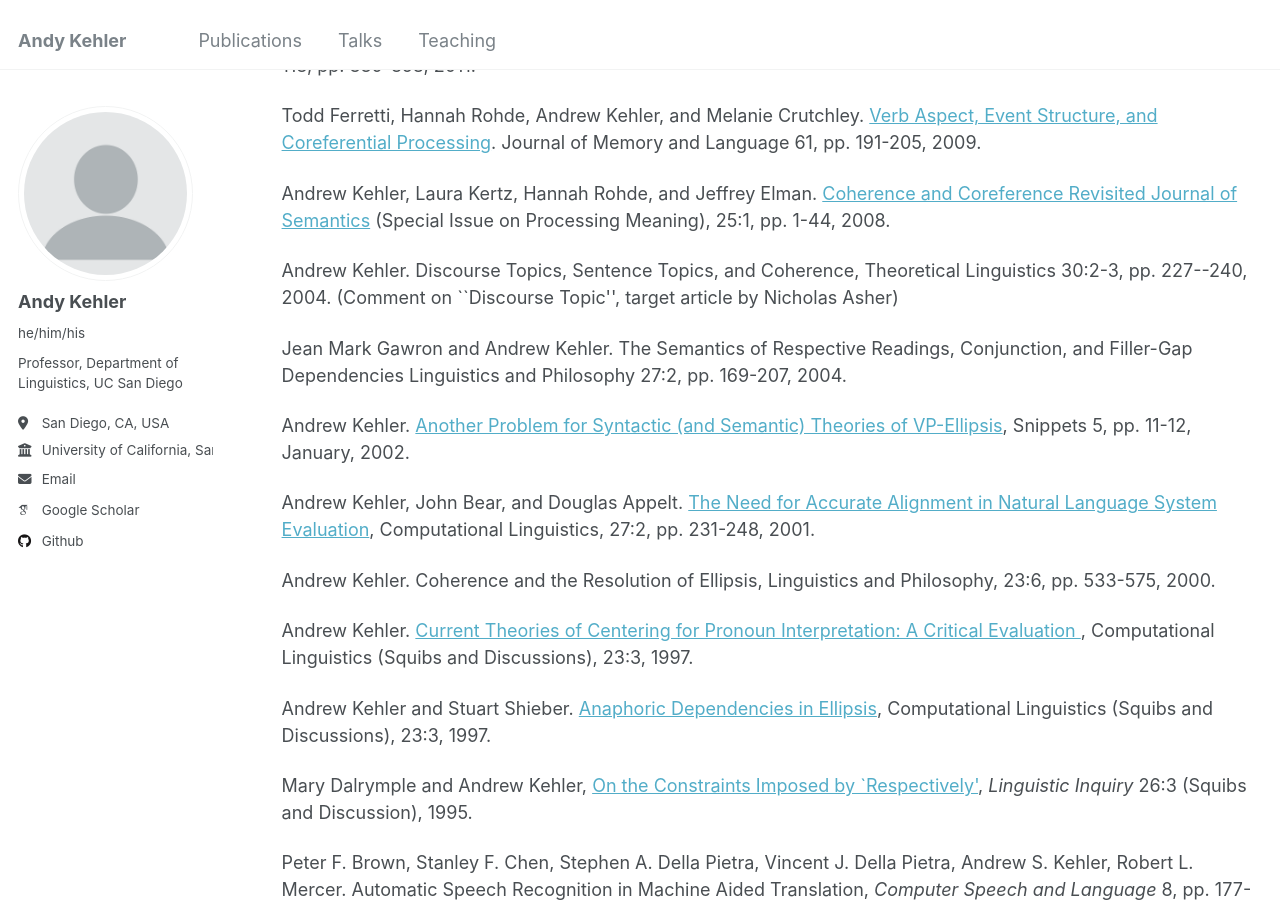
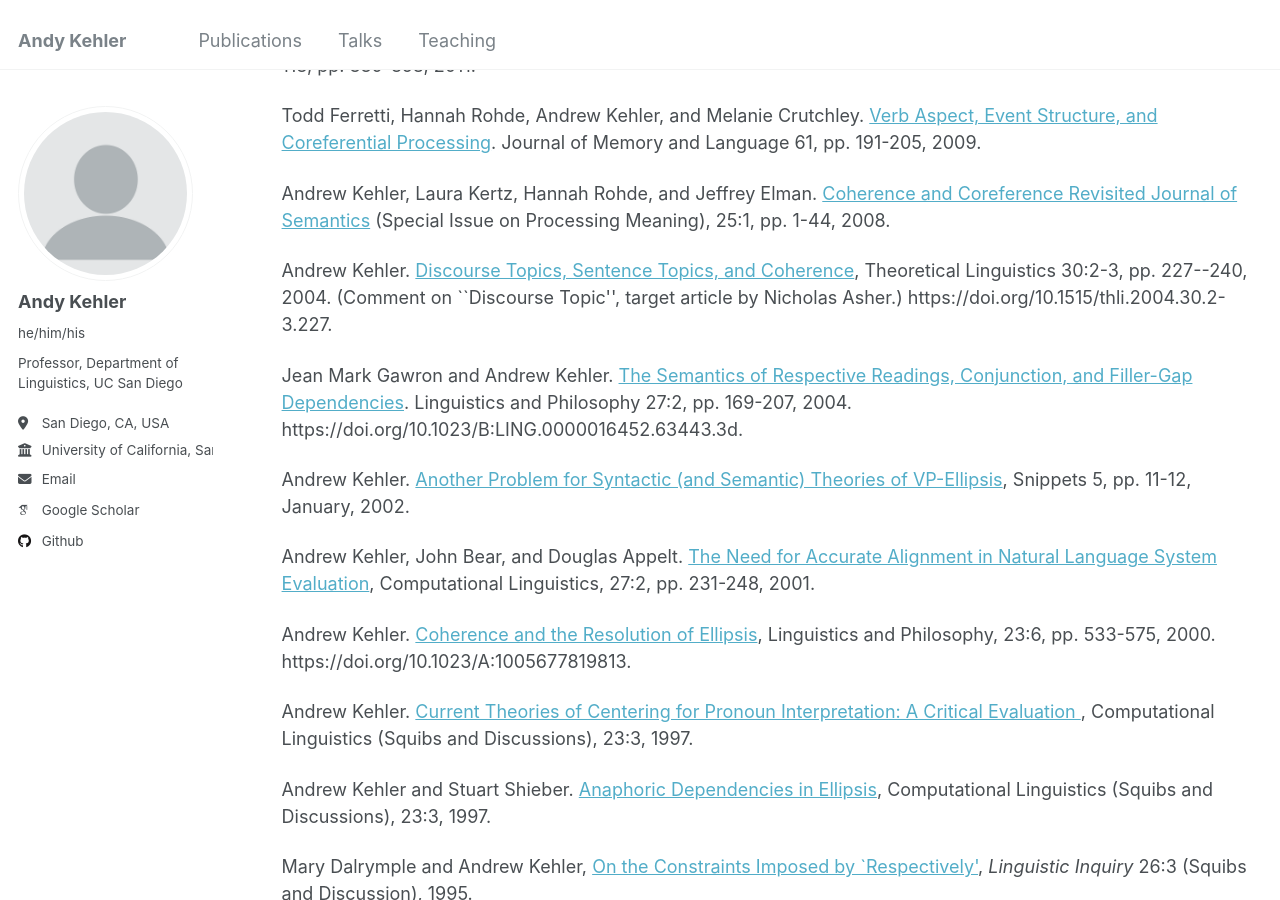
Before and after one commit to akehler/akehler.github.io, a Jekyll site: the page built from _pages/publications.html, in a window 1280 px wide and 900 px high, scrolled down 1416 px. Built offline with Jekyll 4.4.1, drawn with Linux system fonts in a browser that asks for light colours; some web fonts are replaced; part of the change alters nothing that is shown.

Commit message:
Update publications.html

```diff
--- a/_pages/publications.html
+++ b/_pages/publications.html
@@ -82,7 +82,7 @@ Andrew Kehler and Hannah Rohde.  <a ref="https://www.tandfonline.com/doi/abs/10.
 
   <p>
 Mieko Ueno and Andrew Kehler. <a href="https://www.degruyter.com/document/doi/10.1515/ling-2016-0027/html">Grammatical and Pragmatic Factors in
-  Japanese Pronoun Interpretation </a>. <i>Linguistics</i>
+  Japanese Pronoun Interpretation</a>. <i>Linguistics</i>
  54, 1165-1221, 2016.
 
   <p>
@@ -94,7 +94,7 @@ Hannah Rohde and Andrew Kehler. <a href="https://www.tandfonline.com/doi/full/10
   <p>
 
   Andrew Kehler and Hannah Rohde.  <a href="https://www.degruyter.com/document/doi/10.1515/tl-2013-0019/html">Aspects of
-  a Theory of Pronoun Interpretation </a>. <i>Theoretical Linguistics</i>
+  a Theory of Pronoun Interpretation</a>. <i>Theoretical Linguistics</i>
    (response to commentaries), 39(3-4), pp. 295-309, 2013.
 
 <p>
@@ -127,19 +127,19 @@ Revisited Journal of
 Semantics</a> (Special Issue on Processing Meaning), 25:1, pp. 1-44, 2008.
 
 <p>
-Andrew Kehler. Discourse Topics, Sentence
-Topics, and Coherence, Theoretical Linguistics
+Andrew Kehler. <a href="https://www.degruyter.com/document/doi/10.1515/thli.2004.30.2-3.227/html">Discourse Topics, Sentence
+Topics, and Coherence</a>, Theoretical Linguistics
 30:2-3, pp. 227--240, 2004.  (Comment on ``Discourse Topic'',
-target article by Nicholas Asher)
+target article by Nicholas Asher.)  https://doi.org/10.1515/thli.2004.30.2-3.227.
 
 <p>
-Jean Mark Gawron and Andrew Kehler.  The Semantics of Respective Readings, Conjunction, and
-Filler-Gap Dependencies Linguistics and Philosophy
-27:2, pp. 169-207, 2004.
+Jean Mark Gawron and Andrew Kehler.  <a href="https://link.springer.com/article/10.1023/B:LING.0000016452.63443.3d">The Semantics of Respective Readings, Conjunction, and
+Filler-Gap Dependencies</a>. Linguistics and Philosophy
+27:2, pp. 169-207, 2004. https://doi.org/10.1023/B:LING.0000016452.63443.3d.
 <p>
 
 Andrew Kehler.  <a
-href="Papers/kehler-snippets5003.pdf">Another Problem for
+href="https://www.ledonline.it/snippets/allegati/snippets5003.pdf">Another Problem for
 Syntactic (and Semantic) Theories of VP-Ellipsis</a>,
 Snippets 5, pp. 11-12, January, 2002.
 <p>
@@ -151,9 +151,9 @@ System Evaluation</a>, Computational Linguistics, 27:2, pp.
 231-248, 2001.
 <p>
 
-Andrew Kehler. Coherence and the Resolution of
-Ellipsis, Linguistics and Philosophy, 23:6, pp.
-533-575, 2000.
+Andrew Kehler. <a href="https://link.springer.com/article/10.1023/A:1005677819813">Coherence and the Resolution of
+Ellipsis</a>, Linguistics and Philosophy, 23:6, pp.
+533-575, 2000. https://doi.org/10.1023/A:1005677819813.
 <p>
 
 Andrew Kehler. <a href="https://aclanthology.org/J97-3006.pdf">
@@ -169,7 +169,7 @@ Discussions), 23:3, 1997.
 <p>
 
 Mary Dalrymple and Andrew Kehler,
-<a href="Papers/li-squib.ps.gz">
+<a href="https://www.jstor.org/stable/4178909">
 On the Constraints Imposed by `Respectively'</a>,
 <i>Linguistic Inquiry</i> 26:3 (Squibs and Discussion), 1995.
 <p>
```
